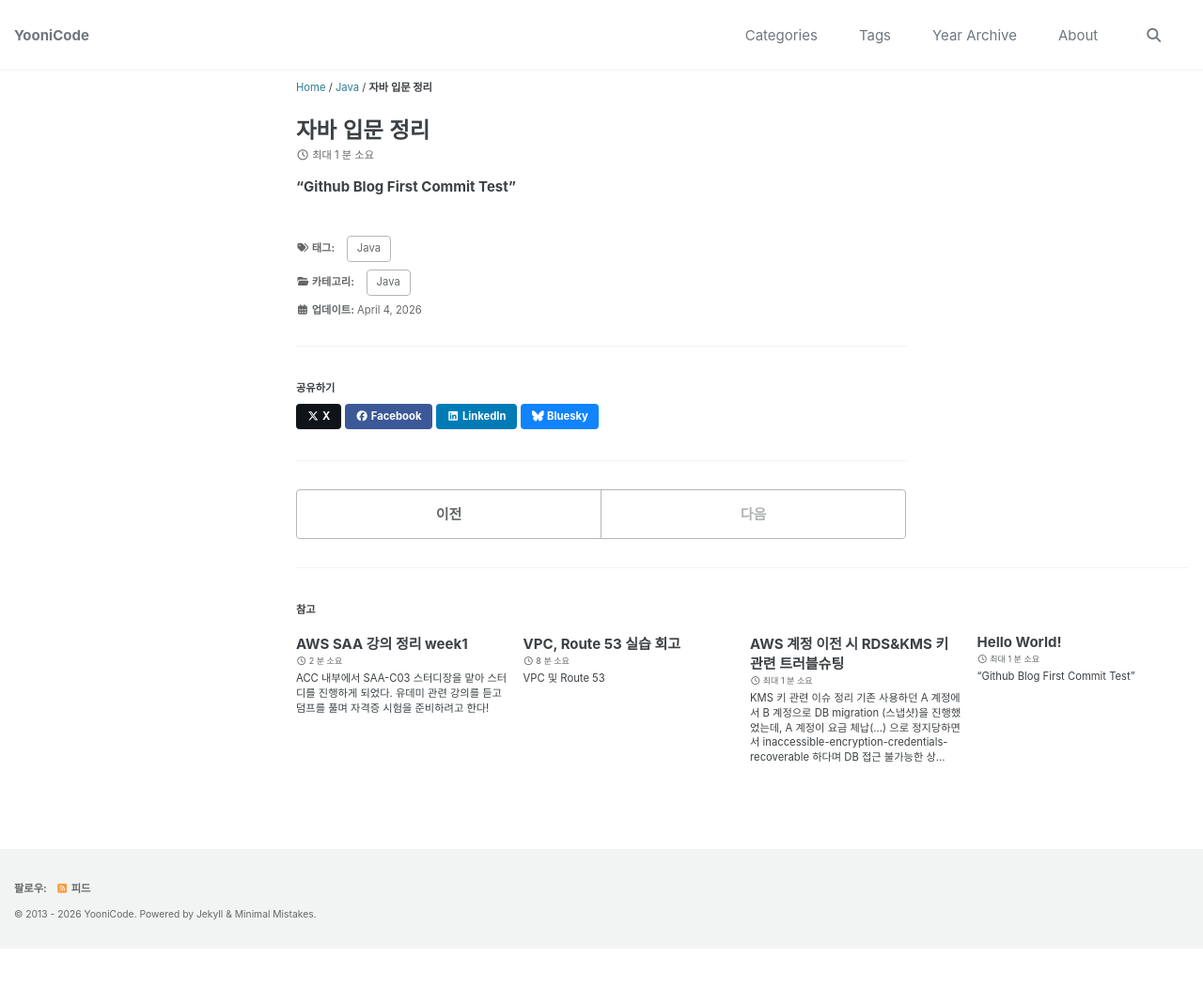
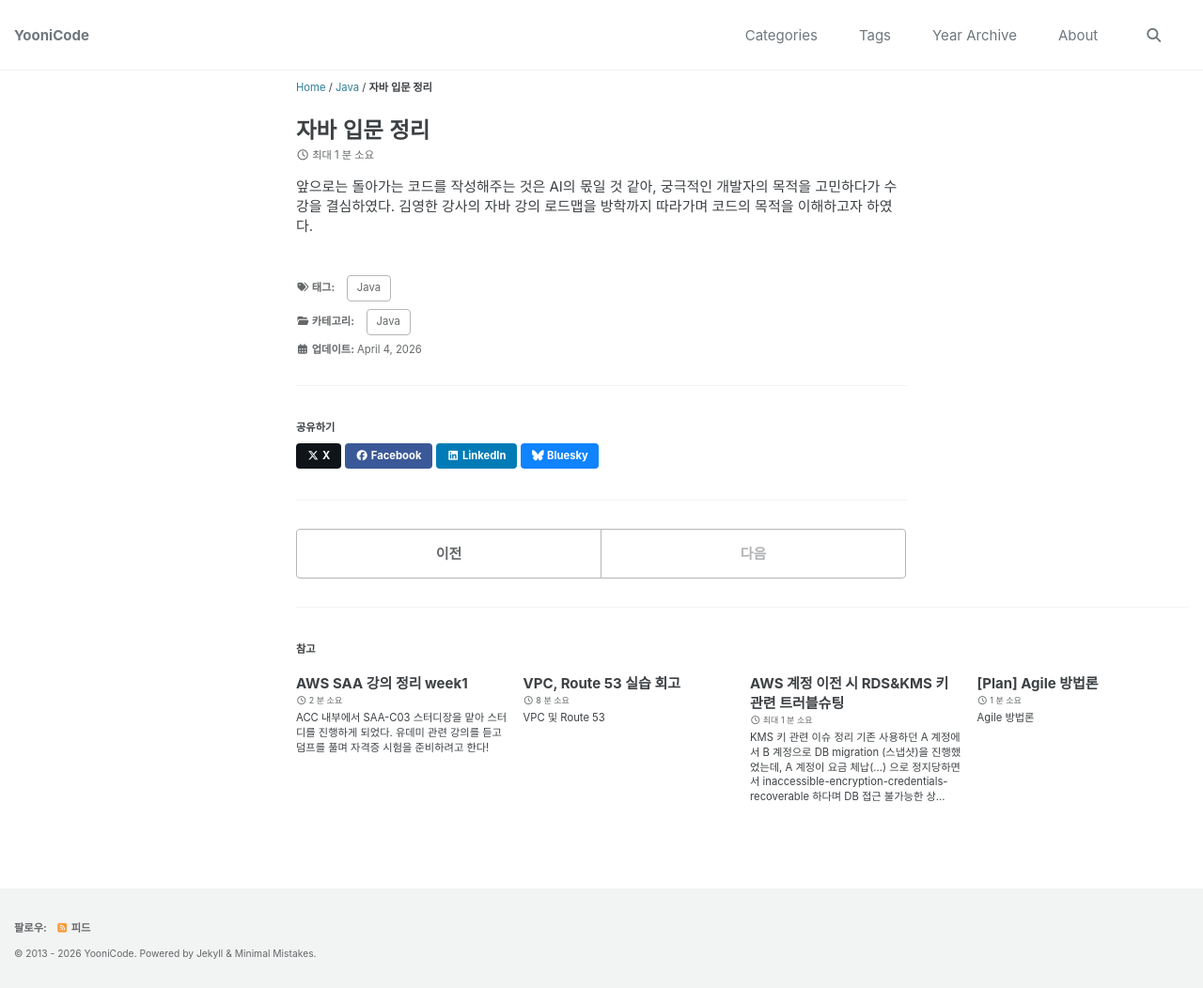
Before and after one commit to yooniicode/yooniicode.github.io, a Jekyll site: the page built from _posts/2026-04-04-자바-입문.md, in a window 1280 px wide. Shown: the whole page at 94% size. Built offline with Jekyll 4.4.1, drawn with Linux system fonts in a browser that asks for light colours; cached includes are drawn as plain includes; some web fonts are replaced; before the commit the page ends 1010 px from its top, so only the background shows below that.

Commit message:
chore: 불필요한 문서 제거:

```diff
--- a/_posts/2026-04-04-자바-입문.md
+++ b/_posts/2026-04-04-자바-입문.md
@@ -8,4 +8,5 @@ layout: single
 published: true
 ---
 
-**"Github Blog First Commit Test"**
+앞으로는 돌아가는 코드를 작성해주는 것은 AI의 몫일 것 같아, 궁극적인 개발자의 목적을 고민하다가 수강을 결심하였다.
+김영한 강사의 자바 강의 로드맵을 방학까지 따라가며 코드의 목적을 이해하고자 하였다.
```
Also changed, not shown: _posts/2024-03-26-Agile-방법론.md (+1 -1 lines), _posts/2025-09-11-Hello-world.md (deleted, +0 -11 lines).
